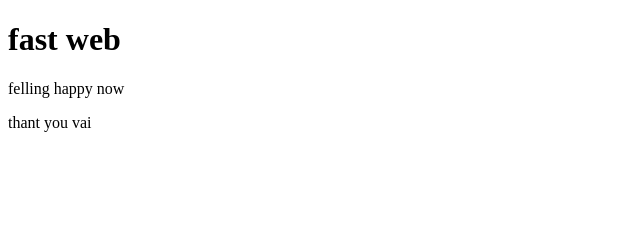
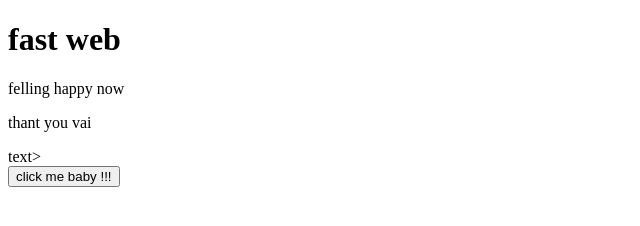
Before and after one commit to mhdsajjad/My-fast-website, a plain HTML site: page index.html in a window 1280 px wide. Shown: the whole page, without its empty margins (0-640 px from the left). Drawn offline with Linux system fonts and the light colour scheme.

Commit message:
done adding button

```diff
--- a/index.html
+++ b/index.html
@@ -9,5 +9,8 @@
     <h1>fast web</h1>
     <p>felling happy now</p>
     <p>thant you vai</p>
+   <imptipe>text>
+       <br>
+        <button>click me baby !!!</button>
 </body>
 </html>
```
